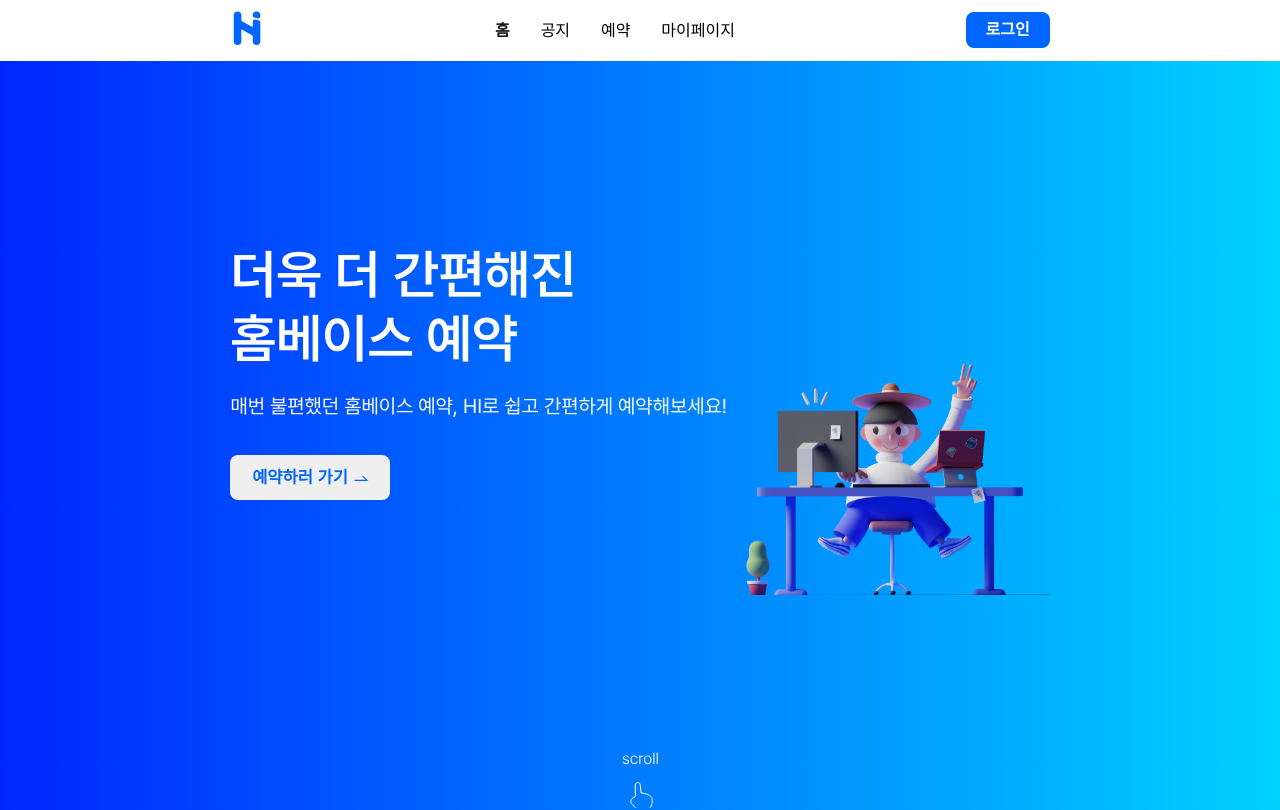
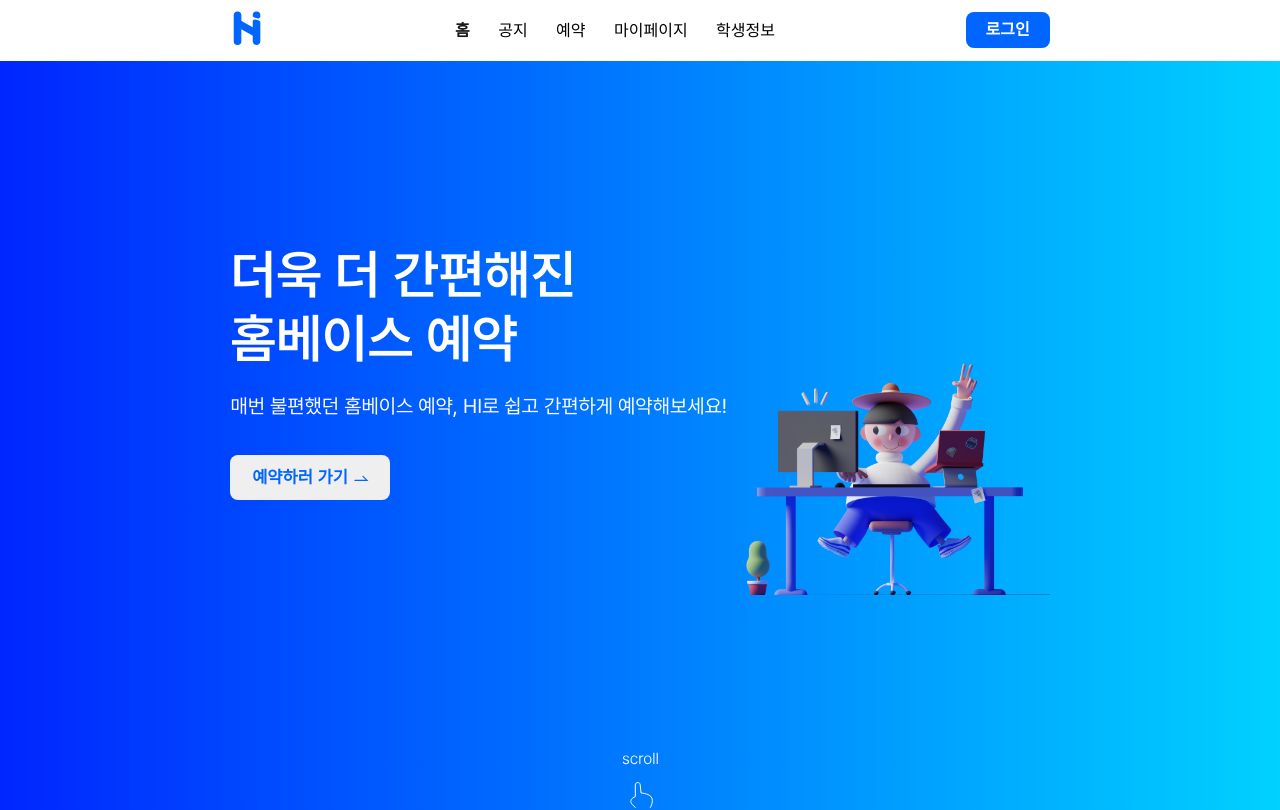
Before and after one commit to GSM-MSG/Hi-v2-FrontEnd, a Next.js app: page / in a window 1280 px wide. Shown: the top 810 px of the page. Built offline with nearby package versions, Linux system fonts and the light colour scheme; no server answers.

Commit message:
:zap: Add isManager props

```diff
--- a/components/Header/index.tsx
+++ b/components/Header/index.tsx
@@ -1,18 +1,20 @@
 import TokenManager from '@/apis/TokenManager'
+import { useGetRole } from '@/hooks'
 import { useRouter } from 'next/router'
-import * as S from './style'
+import AuthButton from './AuthButton'
 import HeaderLogo from './HeaderLogo'
 import HeaderMenuList from './HeaderMenuList'
-import AuthButton from './AuthButton'
+import * as S from './style'
 
-export default function Header({isManager}: {isManager: boolean}) {
+export default function Header() {
   const tokenManager = new TokenManager()
   const router = useRouter()
+  const { isStudent } = useGetRole()
 
   return (
     <S.HeaderContainer>
       <HeaderLogo />
-      <HeaderMenuList isManager={isManager} pathname={router.pathname} accessToken={tokenManager.accessToken} push={router.push}/>
+      <HeaderMenuList isManager={!isStudent} pathname={router.pathname} accessToken={tokenManager.accessToken} push={router.push}/>
       <AuthButton
         isLogin={!!tokenManager.accessToken}
         accessToken={tokenManager.accessToken}
```
